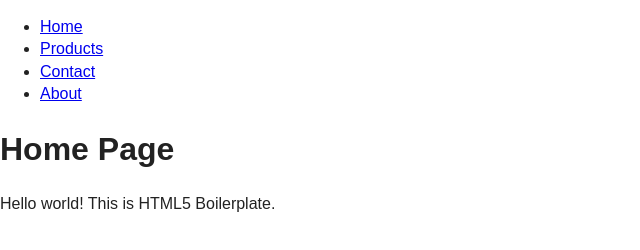
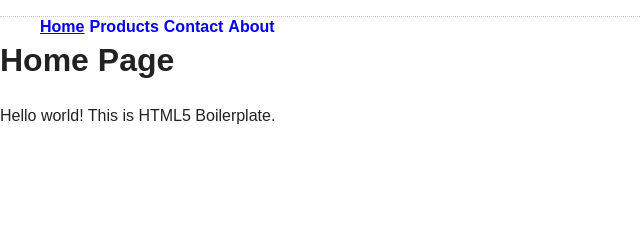
Before and after one commit to EvanLovely/student-sandbox--simple, a plain HTML site: page index.html in a window 1280 px wide. Shown: the whole page, without its empty margins (0-640 px from the left). Drawn offline with Linux system fonts and the light colour scheme.

Commit message:
basic nav

```diff
--- a/css/main.css
+++ b/css/main.css
@@ -56,15 +56,24 @@ textarea {
    Author's custom styles
    ========================================================================== */
 
+.main-header {
+    border-bottom: dotted 1px #cccccc;
+    margin-bottom: 10px;
+}
 
+.main-nav li {
+    float: left;
+    margin-right: 5px;
+    list-style-type: none;
+}
 
-
-
-
-
-
-
-
+.main-nav a {
+    font-weight: bold;
+    text-decoration: none;
+}
+.main-nav .active {
+    text-decoration: underline;
+}
 
 
 
```
Also changed, not shown: 1 other file.
